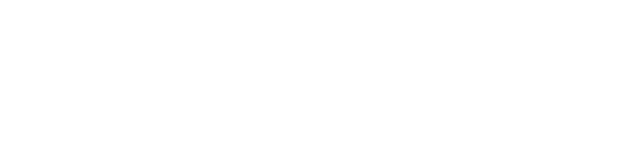
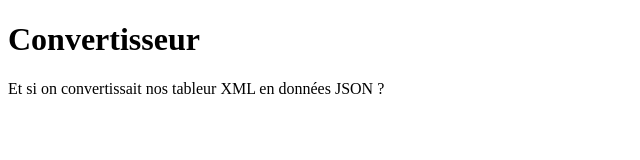
Before and after one commit to kemrode/jsonconvert, a plain HTML site: page index.html in a window 1280 px wide. Shown: the whole page, without its empty margins (0-640 px from the left). Drawn offline with Linux system fonts and the light colour scheme.

Commit message:
<create>1000 : append of first HTML lines

```diff
--- a/index.html
+++ b/index.html
@@ -6,7 +6,12 @@
     <meta name="viewport" content="width=device-width, initial-scale=1.0">
     <title>Convertisseur</title>
 </head>
+    <h1>Convertisseur</h1>
+    <p>Et si on convertissait nos tableur XML en données JSON ?</p>
 <body>
+    <div>
+
+    </div>
 
 </body>
 </html>
```
